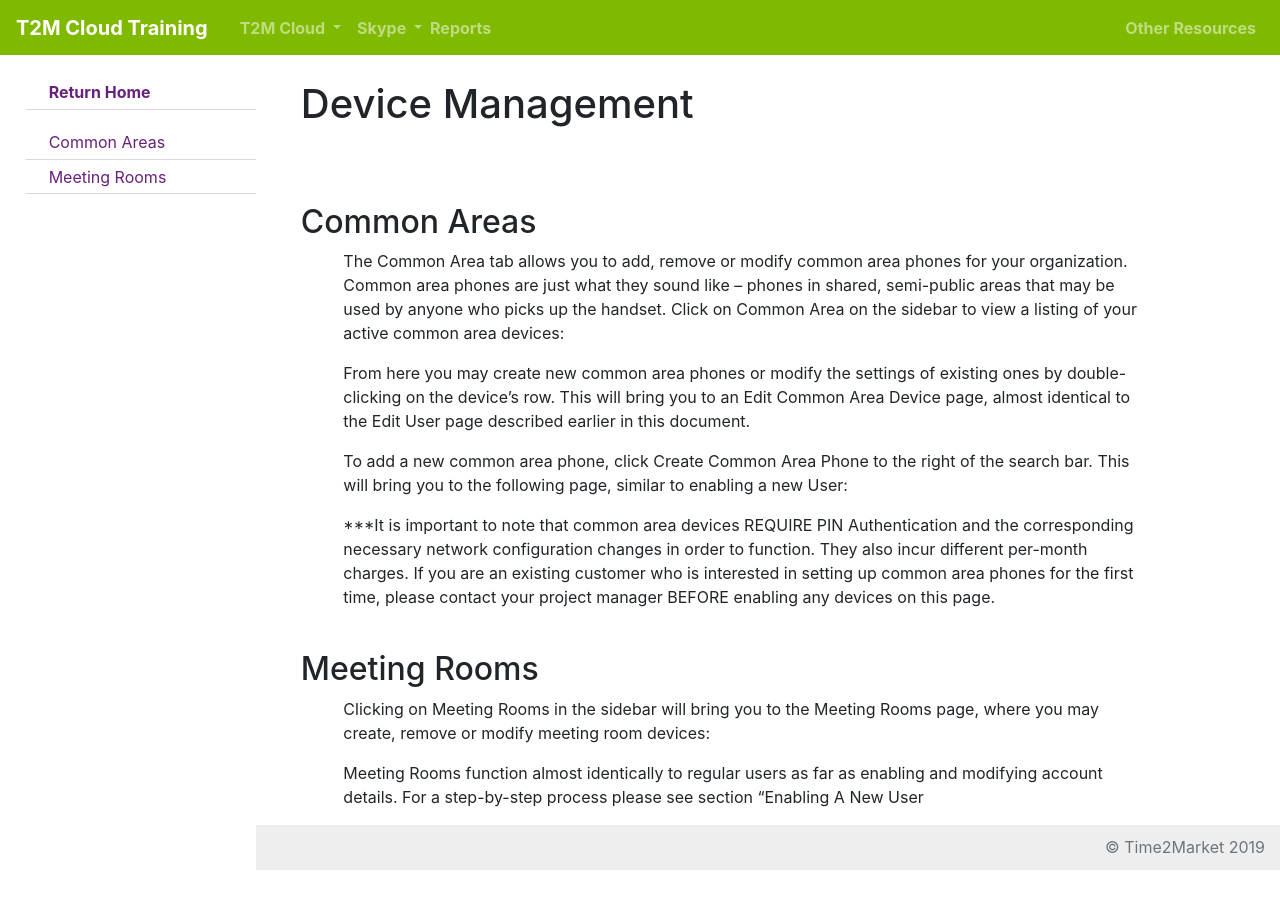
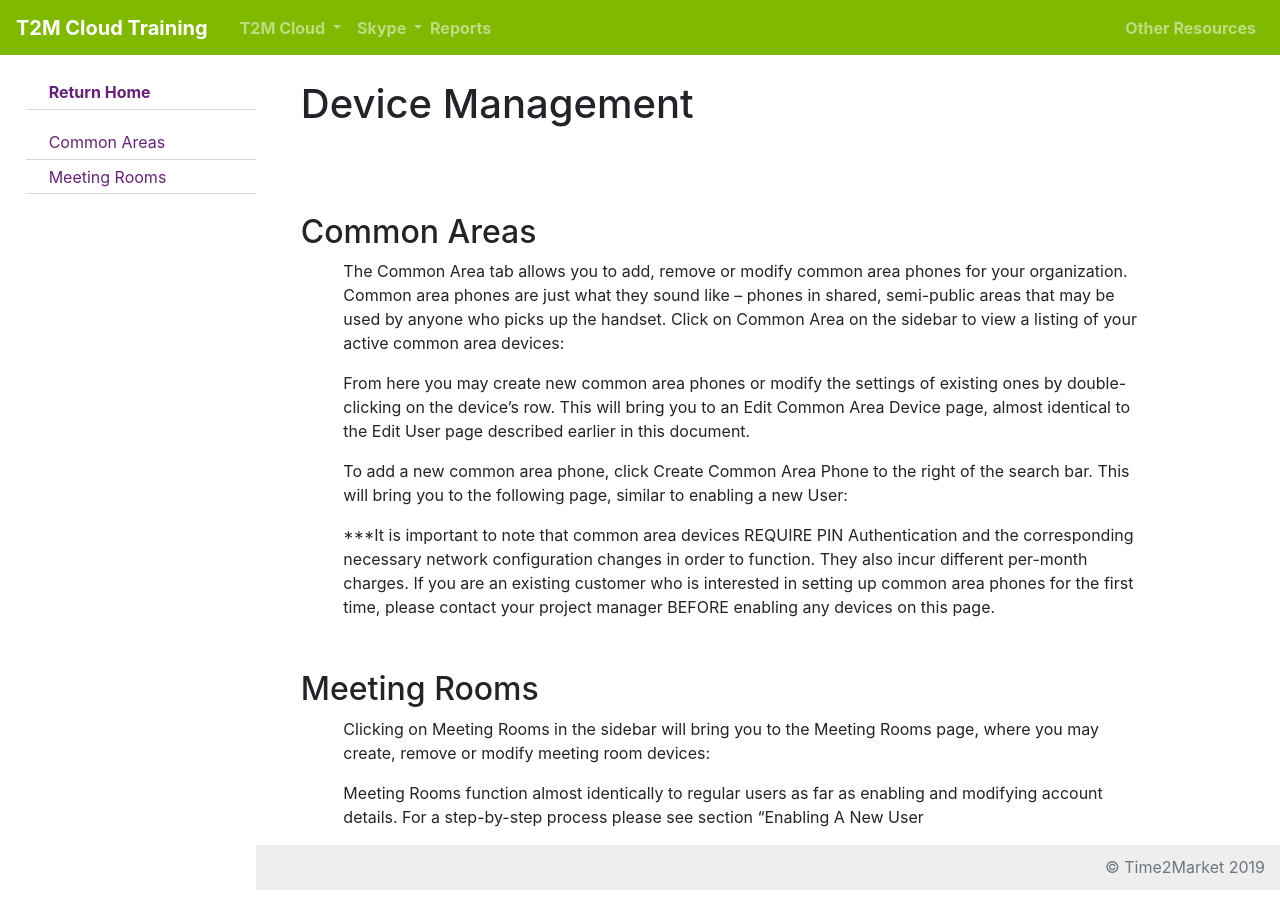
Before and after one commit to t2mdev/docs-vc, a Jekyll site: the page built from _docs/device_management.md, in a window 1280 px wide. Built offline with Jekyll 4.4.1, drawn with Linux system fonts in a browser that asks for light colours.

Commit message:
Update documents.css

```diff
--- a/assets/css/documents.css
+++ b/assets/css/documents.css
@@ -93,7 +93,7 @@ h1 {
 }
 
 h2 {
-  padding-top: 25px;
+  padding-top: 35px;
 }
 
 p>a {
```
